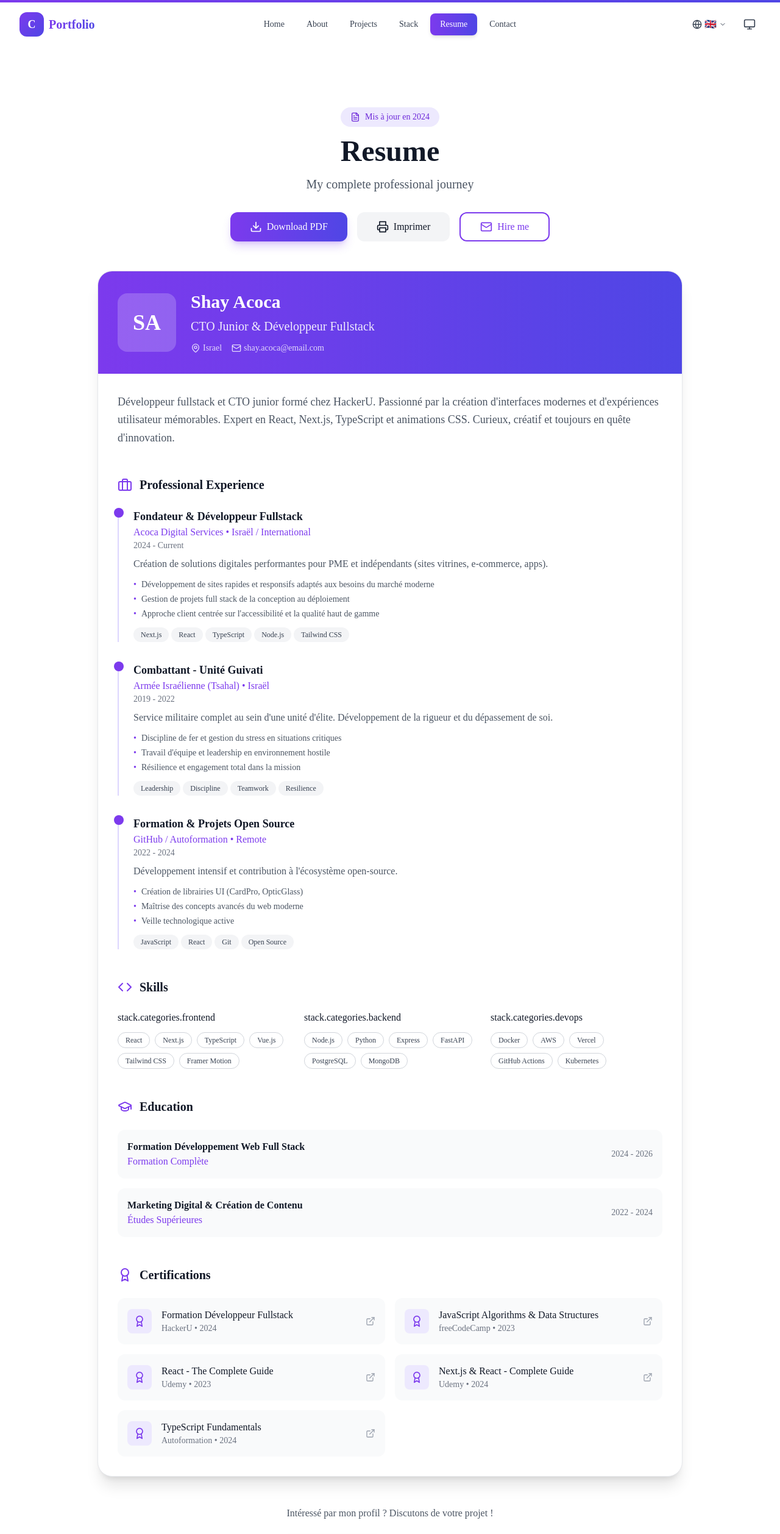
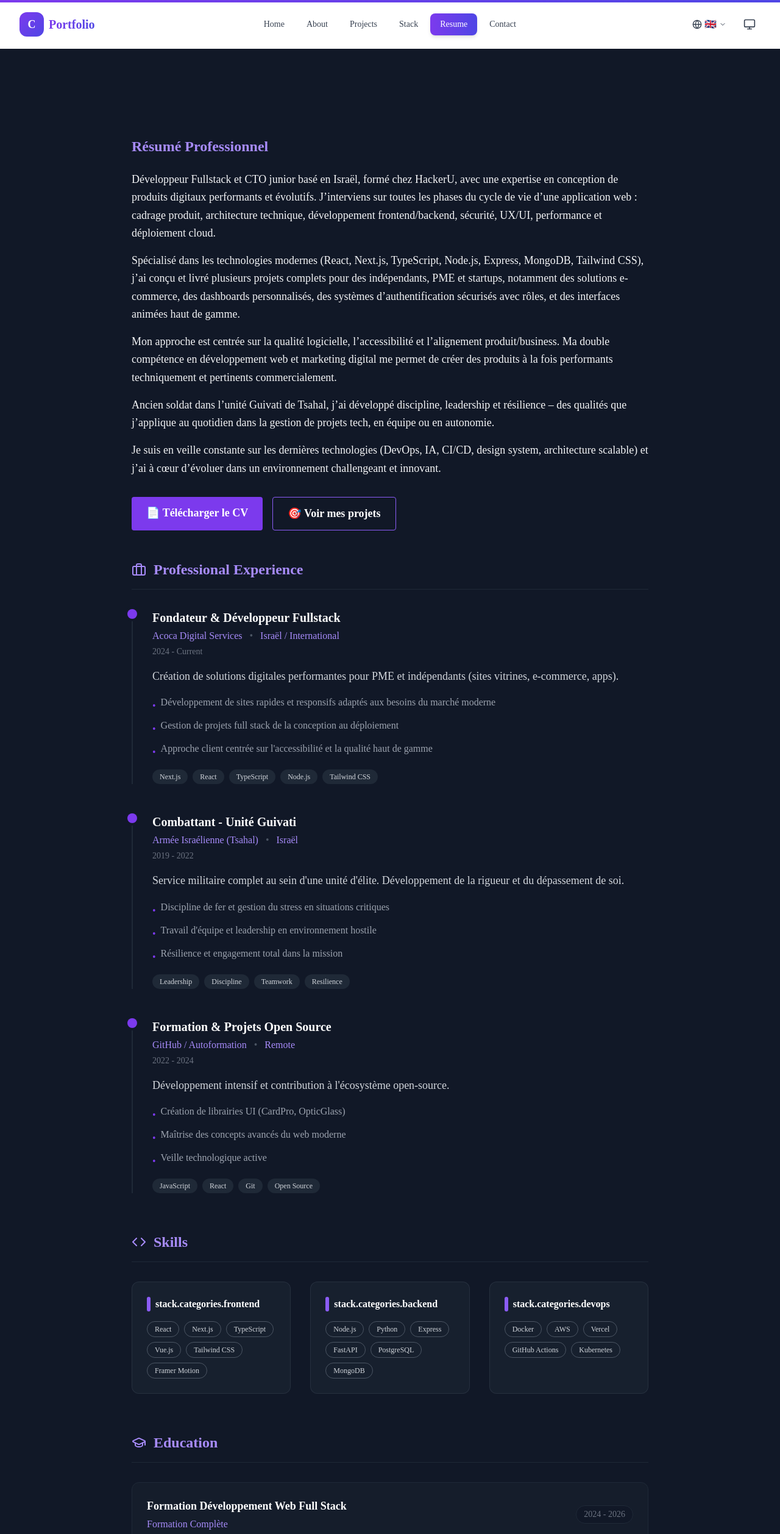
Before and after one commit to Sy2force/Portfolio---pro-2026, a React (Vite) app: page /cv in a window 1280 px wide. Shown: the top 2516 px of the page at 61% size. Built offline with nearby package versions, Linux system fonts and the light colour scheme.

Commit message:
feat: redesign CV page with professional summary section

```diff
--- a/src/components/cv/CVContent.tsx
+++ b/src/components/cv/CVContent.tsx
@@ -1,147 +1,71 @@
 
 import { motion } from "framer-motion";
-import { Download, Mail, MapPin, Briefcase, GraduationCap, Award, Code, ExternalLink, FileText, Printer } from "lucide-react";
+import { Briefcase, GraduationCap, Award, Code, ExternalLink } from "lucide-react";
 import { useTranslation } from "@/hooks/useTranslation";
-import { Button } from "@/components/ui/Button";
 import { Badge } from "@/components/ui/Badge";
 import { experiences, education, certifications } from "@/data/experience";
 import { skills, skillCategories } from "@/data/skills";
-import { Link } from "react-router-dom";
+import ProfessionalSummary from "./ProfessionalSummary";
 
 export default function CVContent() {
   const { t } = useTranslation();
 
-  const handlePrint = () => {
-    window.print();
-  };
+  return (
+    <main className="bg-gray-900 min-h-screen pt-24 pb-16">
+      <ProfessionalSummary />
 
-  return (
-    <div className="pt-24 pb-16">
-      <div className="max-w-5xl mx-auto px-4 sm:px-6 lg:px-8">
-        {/* Header */}
-        <motion.div
-          initial={{ opacity: 0, y: 20 }}
-          animate={{ opacity: 1, y: 0 }}
-          className="text-center mb-12"
-        >
-          <span className="inline-flex items-center gap-2 px-4 py-1.5 rounded-full bg-violet-100 dark:bg-violet-900/30 text-violet-700 dark:text-violet-300 text-sm font-medium mb-4">
-            <FileText className="w-4 h-4" />
-            Mis à jour en 2024
-          </span>
-          <h1 className="text-4xl md:text-5xl font-bold text-gray-900 dark:text-white mb-4">
-            {t("cv.title")}
-          </h1>
-          <p className="text-xl text-gray-600 dark:text-gray-400 max-w-2xl mx-auto mb-8">
-            {t("cv.subtitle")}
-          </p>
-
-          {/* Action Buttons */}
-          <div className="flex flex-wrap justify-center gap-4">
-            <Button size="lg">
-              <Download className="w-5 h-5" />
-              {t("cv.downloadPDF")}
-            </Button>
-            <Button variant="secondary" size="lg" onClick={handlePrint}>
-              <Printer className="w-5 h-5" />
-              Imprimer
-            </Button>
-            <Link to="/contact">
-              <Button variant="outline" size="lg">
-                <Mail className="w-5 h-5" />
-                {t("cv.hireMe")}
-              </Button>
-            </Link>
-          </div>
-        </motion.div>
-
-        {/* CV Content */}
-        <div className="bg-white dark:bg-gray-800 rounded-3xl border border-gray-200 dark:border-gray-700 overflow-hidden shadow-xl">
-          {/* Profile Header */}
-          <motion.div
-            initial={{ opacity: 0 }}
-            animate={{ opacity: 1 }}
-            transition={{ delay: 0.1 }}
-            className="bg-gradient-to-r from-violet-600 to-indigo-600 p-8 text-white"
-          >
-            <div className="flex flex-col md:flex-row items-center gap-6">
-              <div className="w-24 h-24 rounded-2xl bg-white/20 flex items-center justify-center">
-                <span className="text-4xl font-bold">SA</span>
-              </div>
-              <div className="text-center md:text-left">
-                <h2 className="text-3xl font-bold mb-2">Shay Acoca</h2>
-                <p className="text-xl text-white/90 mb-3">CTO Junior & Développeur Fullstack</p>
-                <div className="flex flex-wrap justify-center md:justify-start gap-4 text-sm text-white/80">
-                  <span className="flex items-center gap-1">
-                    <MapPin className="w-4 h-4" />
-                    {t("contact.info.country")}
-                  </span>
-                  <span className="flex items-center gap-1">
-                    <Mail className="w-4 h-4" />
-                    shay.acoca@email.com
-                  </span>
-                </div>
-              </div>
-            </div>
-          </motion.div>
-
-          <div className="p-8 space-y-12">
-            {/* Summary */}
-            <motion.section
-              initial={{ opacity: 0, y: 20 }}
-              whileInView={{ opacity: 1, y: 0 }}
-              viewport={{ once: true }}
-            >
-              <p className="text-lg text-gray-600 dark:text-gray-400 leading-relaxed">
-                Développeur fullstack et CTO junior formé chez HackerU. Passionné par la création
-                d&apos;interfaces modernes et d&apos;expériences utilisateur mémorables. Expert en React, Next.js,
-                TypeScript et animations CSS. Curieux, créatif et toujours en quête d&apos;innovation.
-              </p>
-            </motion.section>
-
+      <div className="max-w-4xl mx-auto px-6 space-y-16">
         {/* Experience */}
         <motion.section
           initial={{ opacity: 0, y: 20 }}
           whileInView={{ opacity: 1, y: 0 }}
           viewport={{ once: true }}
+          transition={{ duration: 0.6 }}
         >
-              <h3 className="text-xl font-bold text-gray-900 dark:text-white mb-6 flex items-center gap-3">
-                <Briefcase className="w-6 h-6 text-violet-600" />
+          <h3 className="text-2xl font-bold text-violet-400 mb-8 flex items-center gap-3 border-b border-gray-800 pb-4">
+            <Briefcase className="w-6 h-6" />
             {t("cv.experience")}
           </h3>
-              <div className="space-y-8">
+          <div className="space-y-12">
             {experiences.map((exp) => (
               <motion.div
                 key={exp.id}
-                    className="relative pl-6 border-l-2 border-violet-200 dark:border-violet-800"
+                className="relative pl-8 border-l-2 border-gray-800"
                 whileHover={{ x: 4 }}
                 transition={{ duration: 0.2 }}
               >
-                    <div className="absolute -left-2 top-0 w-4 h-4 rounded-full bg-violet-600" />
-                    <div className="mb-2">
-                      <h4 className="text-lg font-semibold text-gray-900 dark:text-white">
+                <div className="absolute -left-[9px] top-0 w-4 h-4 rounded-full bg-violet-600 ring-4 ring-gray-900" />
+                <div className="mb-4">
+                  <h4 className="text-xl font-bold text-white mb-1">
                     {exp.title}
                   </h4>
-                      <p className="text-violet-600 dark:text-violet-400 font-medium">
-                        {exp.company} • {exp.location}
-                      </p>
-                      <p className="text-sm text-gray-500 dark:text-gray-400">
+                  <div className="flex flex-wrap items-center gap-x-3 gap-y-1 text-violet-400 font-medium">
+                    <span>{exp.company}</span>
+                    <span className="text-gray-600">•</span>
+                    <span>{exp.location}</span>
+                  </div>
+                  <p className="text-sm text-gray-500 mt-1">
                     {exp.startDate} - {exp.current ? t("cv.current") : exp.endDate}
                   </p>
                 </div>
-                    <p className="text-gray-600 dark:text-gray-400 mb-3">
+                <p className="text-gray-300 mb-4 leading-relaxed text-lg">
                   {exp.description}
                 </p>
-                    <ul className="space-y-1 mb-3">
+                <ul className="space-y-2 mb-4">
                   {exp.achievements.slice(0, 3).map((achievement, i) => (
-                        <li key={i} className="text-sm text-gray-600 dark:text-gray-400 flex items-start gap-2">
-                          <span className="text-violet-600">•</span>
-                          {achievement}
+                    <li key={i} className="text-gray-400 flex items-start gap-2">
+                      <span className="text-violet-600 mt-1.5">•</span>
+                      <span>{achievement}</span>
                     </li>
                   ))}
                 </ul>
-                    <div className="flex flex-wrap gap-1">
+                <div className="flex flex-wrap gap-2">
                   {exp.stack.map((tech) => (
-                        <Badge key={tech} variant="secondary" className="text-xs">
+                    <Badge
+                      key={tech}
+                      variant="secondary"
+                      className="bg-gray-800 text-gray-300 hover:bg-gray-700 border-none"
+                    >
                       {tech}
                     </Badge>
                   ))}
@@ -156,15 +80,17 @@ export default function CVContent() {
           initial={{ opacity: 0, y: 20 }}
           whileInView={{ opacity: 1, y: 0 }}
           viewport={{ once: true }}
+          transition={{ duration: 0.6 }}
         >
-              <h3 className="text-xl font-bold text-gray-900 dark:text-white mb-6 flex items-center gap-3">
-                <Code className="w-6 h-6 text-violet-600" />
+          <h3 className="text-2xl font-bold text-violet-400 mb-8 flex items-center gap-3 border-b border-gray-800 pb-4">
+            <Code className="w-6 h-6" />
             {t("cv.skills")}
           </h3>
-              <div className="grid grid-cols-1 md:grid-cols-2 lg:grid-cols-3 gap-6">
+          <div className="grid grid-cols-1 md:grid-cols-2 lg:grid-cols-3 gap-8">
             {skillCategories.slice(0, 3).map((category) => (
-                  <div key={category.id}>
-                    <h4 className="font-medium text-gray-900 dark:text-white mb-3">
+              <div key={category.id} className="bg-gray-800/50 rounded-xl p-6 border border-gray-700/50">
+                <h4 className="font-bold text-white mb-4 flex items-center gap-2">
+                  <span className="w-1.5 h-6 bg-violet-500 rounded-full"></span>
                   {t(`stack.categories.${category.id}`)}
                 </h4>
                 <div className="flex flex-wrap gap-2">
@@ -172,7 +98,11 @@ export default function CVContent() {
                     .filter((s) => s.category === category.id)
                     .slice(0, 6)
                     .map((skill) => (
-                          <Badge key={skill.name} variant="outline">
+                      <Badge
+                        key={skill.name}
+                        variant="outline"
+                        className="border-gray-600 text-gray-300 hover:border-violet-500 hover:text-violet-400 transition-colors"
+                      >
                         {skill.name}
                       </Badge>
                     ))}
@@ -187,28 +117,29 @@ export default function CVContent() {
           initial={{ opacity: 0, y: 20 }}
           whileInView={{ opacity: 1, y: 0 }}
           viewport={{ once: true }}
+          transition={{ duration: 0.6 }}
         >
-              <h3 className="text-xl font-bold text-gray-900 dark:text-white mb-6 flex items-center gap-3">
-                <GraduationCap className="w-6 h-6 text-violet-600" />
+          <h3 className="text-2xl font-bold text-violet-400 mb-8 flex items-center gap-3 border-b border-gray-800 pb-4">
+            <GraduationCap className="w-6 h-6" />
             {t("cv.education")}
           </h3>
-              <div className="space-y-4">
+          <div className="grid gap-6">
             {education.map((edu) => (
               <motion.div
                 key={edu.id}
-                    className="flex flex-col md:flex-row md:items-center justify-between p-4 bg-gray-50 dark:bg-gray-700/50 rounded-xl"
+                className="flex flex-col md:flex-row md:items-center justify-between p-6 bg-gray-800/30 rounded-xl border border-gray-800 hover:border-violet-900/50 transition-colors"
                 whileHover={{ scale: 1.01 }}
                 transition={{ duration: 0.2 }}
               >
                 <div>
-                      <h4 className="font-semibold text-gray-900 dark:text-white">
+                  <h4 className="text-lg font-bold text-white mb-1">
                     {edu.degree}
                   </h4>
-                      <p className="text-violet-600 dark:text-violet-400">
+                  <p className="text-violet-400 font-medium">
                     {edu.school}
                   </p>
                 </div>
-                    <p className="text-sm text-gray-500 dark:text-gray-400 mt-1 md:mt-0">
+                <p className="text-sm text-gray-500 mt-2 md:mt-0 font-mono bg-gray-900 px-3 py-1 rounded-full border border-gray-800">
                   {edu.startDate} - {edu.endDate}
                 </p>
               </motion.div>
@@ -221,63 +152,41 @@ export default function CVContent() {
           initial={{ opacity: 0, y: 20 }}
           whileInView={{ opacity: 1, y: 0 }}
           viewport={{ once: true }}
+          transition={{ duration: 0.6 }}
         >
-              <h3 className="text-xl font-bold text-gray-900 dark:text-white mb-6 flex items-center gap-3">
-                <Award className="w-6 h-6 text-violet-600" />
+          <h3 className="text-2xl font-bold text-violet-400 mb-8 flex items-center gap-3 border-b border-gray-800 pb-4">
+            <Award className="w-6 h-6" />
             {t("cv.certifications")}
           </h3>
-              <div className="grid grid-cols-1 sm:grid-cols-2 gap-4">
+          <div className="grid grid-cols-1 sm:grid-cols-2 gap-6">
             {certifications.map((cert) => (
               <a
                 key={cert.id}
                 href={cert.url}
                 target="_blank"
                 rel="noopener noreferrer"
-                    className="flex items-center gap-4 p-4 bg-gray-50 dark:bg-gray-700/50 rounded-xl hover:bg-gray-100 dark:hover:bg-gray-700 transition-colors group"
+                className="flex items-center gap-4 p-5 bg-gray-800/30 rounded-xl border border-gray-800 hover:bg-gray-800 hover:border-violet-500/50 transition-all group"
               >
-                    <div className="w-10 h-10 rounded-lg bg-violet-100 dark:bg-violet-900/30 flex items-center justify-center flex-shrink-0">
-                      <Award className="w-5 h-5 text-violet-600 dark:text-violet-400" />
+                <div className="w-12 h-12 rounded-lg bg-gray-900 flex items-center justify-center flex-shrink-0 border border-gray-700 group-hover:border-violet-500/50 transition-colors">
+                  <Award className="w-6 h-6 text-violet-500" />
                 </div>
                 <div className="flex-1 min-w-0">
-                      <h4 className="font-medium text-gray-900 dark:text-white truncate group-hover:text-violet-600 dark:group-hover:text-violet-400 transition-colors">
+                  <h4 className="font-medium text-white truncate group-hover:text-violet-400 transition-colors">
                     {cert.name}
                   </h4>
-                      <p className="text-sm text-gray-500 dark:text-gray-400">
-                        {cert.issuer} • {cert.date}
+                  <p className="text-sm text-gray-500 mb-1">
+                    {cert.issuer}
+                  </p>
+                  <p className="text-xs text-gray-600 font-mono">
+                    {cert.date}
                   </p>
                 </div>
-                    <ExternalLink className="w-4 h-4 text-gray-400 group-hover:text-violet-600 transition-colors flex-shrink-0" />
+                <ExternalLink className="w-4 h-4 text-gray-600 group-hover:text-violet-400 transition-colors flex-shrink-0" />
               </a>
             ))}
           </div>
         </motion.section>
       </div>
-        </div>
-
-        {/* Bottom CTA */}
-        <motion.div
-          initial={{ opacity: 0, y: 20 }}
-          whileInView={{ opacity: 1, y: 0 }}
-          viewport={{ once: true }}
-          className="text-center mt-12"
-        >
-          <p className="text-gray-600 dark:text-gray-400 mb-6">
-            Intéressé par mon profil ? Discutons de votre projet !
-          </p>
-          <div className="flex flex-wrap justify-center gap-4">
-            <Link to="/contact">
-              <Button size="lg">
-                {t("cv.proposeProject")}
-              </Button>
-            </Link>
-            <Link to="/projects">
-              <Button variant="outline" size="lg">
-                Voir mes projets
-              </Button>
-            </Link>
-          </div>
-        </motion.div>
-      </div>
-    </div>
+    </main>
   );
 }
--- /dev/null
+++ b/src/components/cv/ProfessionalSummary.tsx
@@ -0,0 +1,56 @@
+
+import { motion } from "framer-motion";
+import { Link } from "react-router-dom";
+
+export default function ProfessionalSummary() {
+  return (
+    <motion.section
+      initial={{ opacity: 0 }}
+      animate={{ opacity: 1 }}
+      transition={{ duration: 0.8 }}
+      className="max-w-4xl mx-auto px-6 py-12 text-gray-100 text-lg leading-relaxed"
+    >
+      <h2 className="text-2xl font-bold mb-6 text-violet-400">Résumé Professionnel</h2>
+
+      <p>
+        Développeur Fullstack et CTO junior basé en Israël, formé chez HackerU, avec une expertise en conception de produits digitaux performants et évolutifs.
+        J’interviens sur toutes les phases du cycle de vie d’une application web : cadrage produit, architecture technique, développement frontend/backend, sécurité, UX/UI, performance et déploiement cloud.
+      </p>
+
+      <p className="mt-4">
+        Spécialisé dans les technologies modernes (React, Next.js, TypeScript, Node.js, Express, MongoDB, Tailwind CSS), j’ai conçu et livré plusieurs projets complets pour des indépendants, PME et startups,
+        notamment des solutions e-commerce, des dashboards personnalisés, des systèmes d’authentification sécurisés avec rôles, et des interfaces animées haut de gamme.
+      </p>
+
+      <p className="mt-4">
+        Mon approche est centrée sur la qualité logicielle, l’accessibilité et l’alignement produit/business. Ma double compétence en développement web et marketing digital
+        me permet de créer des produits à la fois performants techniquement et pertinents commercialement.
+      </p>
+
+      <p className="mt-4">
+        Ancien soldat dans l’unité Guivati de Tsahal, j’ai développé discipline, leadership et résilience – des qualités que j’applique au quotidien dans la gestion de projets tech, en équipe ou en autonomie.
+      </p>
+
+      <p className="mt-4">
+        Je suis en veille constante sur les dernières technologies (DevOps, IA, CI/CD, design system, architecture scalable) et j’ai à cœur d’évoluer dans un environnement challengeant et innovant.
+      </p>
+
+      <div className="mt-8 flex flex-col sm:flex-row gap-4">
+        <a
+          href="/cv-shay-acoca.pdf"
+          target="_blank"
+          rel="noopener noreferrer"
+          className="bg-violet-600 hover:bg-violet-700 px-6 py-3 rounded text-white text-center font-semibold transition-colors duration-200"
+        >
+          📄 Télécharger le CV
+        </a>
+        <Link
+          to="/projects"
+          className="border border-violet-500 hover:bg-violet-900 px-6 py-3 rounded text-white text-center font-semibold transition-colors duration-200"
+        >
+          🎯 Voir mes projets
+        </Link>
+      </div>
+    </motion.section>
+  );
+}
```
Also changed, not shown: 3 other files (tests, documents, lock files or other folders). Lines whose indentation alone changed are shown as unchanged.
